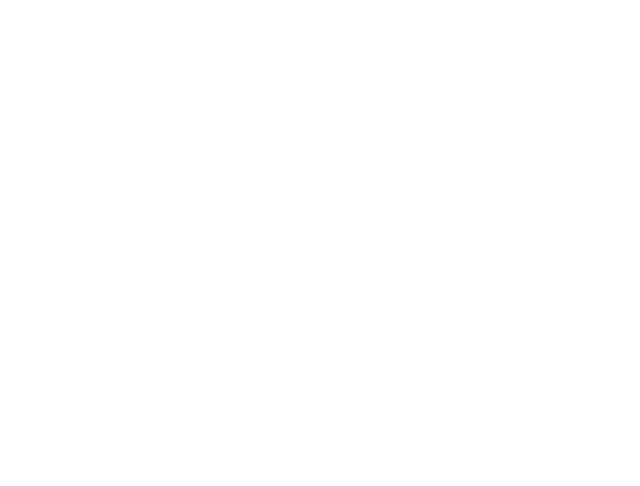
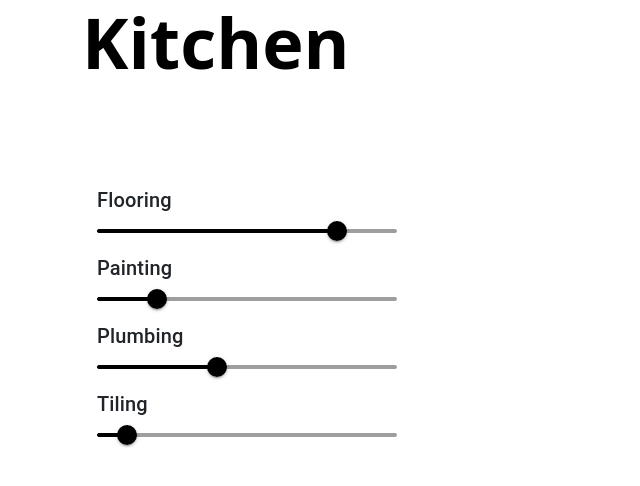
Before and after one commit to Yash-Gajewar/Hacks24-Ctrl-Alt-Defeat, a React (Create React App) app: page / in a window 1280 px wide. Before the commit this address had no page. Shown: the top 486 px of the page, without its empty margins (0-640 px from the left). Built offline with nearby package versions, Linux system fonts and the light colour scheme.

Commit message:
slider component

```diff
--- a/package.json
+++ b/package.json
@@ -11,8 +11,10 @@
     "@testing-library/react": "^13.4.0",
     "@testing-library/user-event": "^13.5.0",
     "axios": "^1.6.7",
+    "bootstrap": "^5.3.2",
     "lottie-react": "^2.4.0",
     "react": "^18.2.0",
+    "react-bootstrap": "^2.10.0",
     "react-dom": "^18.2.0",
     "react-router-dom": "^6.21.3",
     "react-scripts": "5.0.1",
--- a/src/App.js
+++ b/src/App.js
@@ -3,12 +3,14 @@
 import { Routes, Route } from "react-router-dom";
 import Login from './components/Login';
 import Register from './components/Register';
+import { Room } from './components';
 
 
 function App() {
   return (
     <>
       <Routes>
+      <Route exact path='/' element={ <Room /> }></Route>
         <Route exact path="/login" element={<Login />} />
         <Route exact path="/register" element={<Register />} />
       </Routes>
--- /dev/null
+++ b/src/components/CustomSlider.jsx
@@ -0,0 +1,22 @@
+import React from 'react'
+import { Typography, Slider } from '@mui/material'
+import { Container, Col } from 'react-bootstrap'
+
+const CustomSlider = ({ task, taskCompleted }) => {
+    return (
+        <>
+            <Container>
+                <Col>
+                    <Typography variant='h6'> {task} </Typography>
+                    <Slider sx={{ width: 300, color: 'black' }}
+                        aria-label="Always visible"
+                        defaultValue={taskCompleted}
+                        step={5}
+                        valueLabelDisplay="auto" />
+                </Col>
+            </Container>
+        </>
+    )
+}
+
+export default CustomSlider
--- a/src/components/Room.jsx
+++ b/src/components/Room.jsx
@@ -1,9 +1,27 @@
 import React from 'react'
+import { CustomSlider } from '../components'
+
+import './styles/Room.css'
+
+import { Typography, Slider } from '@mui/material'
+import { Container } from 'react-bootstrap'
 
 const Room = () => {
-  return (
-    <div>Room</div>
-  )
+    return (
+        <>
+            <Container className='header'>
+                <h1 className='room-name'>Kitchen</h1>
+            </Container>
+            {/* Use map function to display the tasks */}
+            <div className='wrapper'>
+                <CustomSlider task='Flooring' taskCompleted={80} />
+                <CustomSlider task='Painting' taskCompleted={20} />
+                <CustomSlider task='Plumbing' taskCompleted={40} />
+                <CustomSlider task='Tiling' taskCompleted={10} />
+            </div>
+        </>
+
+    )
 }
 
 export default Room
--- /dev/null
+++ b/src/components/index.js
@@ -0,0 +1,2 @@
+export { default as Room } from './Room'
+export { default as CustomSlider } from './CustomSlider'
--- /dev/null
+++ b/src/components/styles/Room.css
@@ -0,0 +1,10 @@
+.room-name{
+    font-weight: 700;
+    font-size: 70px;
+    color: black;
+}
+
+.wrapper{
+    margin-top: 100px;
+    margin-left: 30px;
+}
--- a/src/index.js
+++ b/src/index.js
@@ -4,6 +4,8 @@
 import App from './App';
 import reportWebVitals from './reportWebVitals';
 import { BrowserRouter } from 'react-router-dom';
+
+import 'bootstrap/dist/css/bootstrap.min.css';
 
 
 const root = ReactDOM.createRoot(document.getElementById('root'));
```
Also changed, not shown: 2 other files (tests, documents, lock files or other folders).
